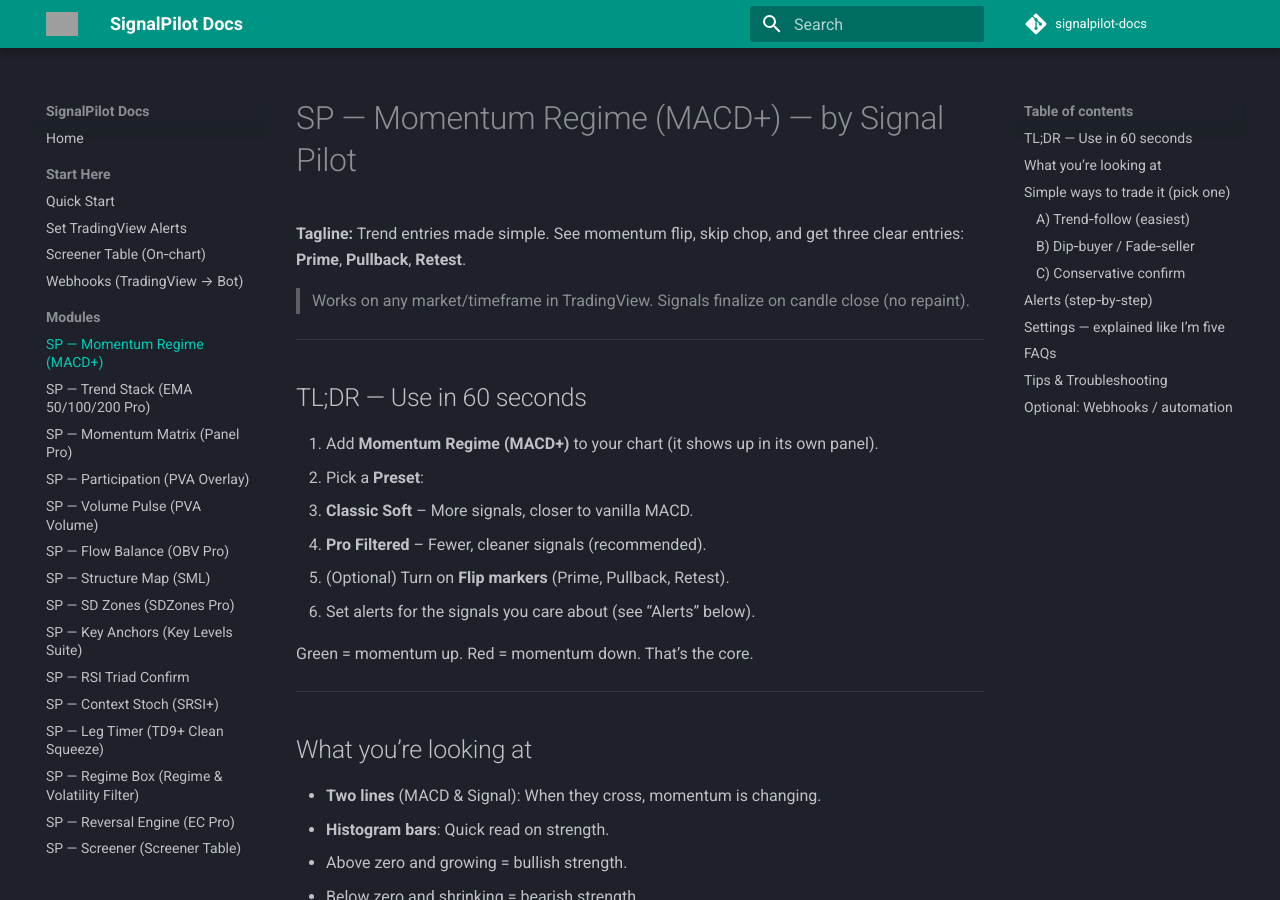
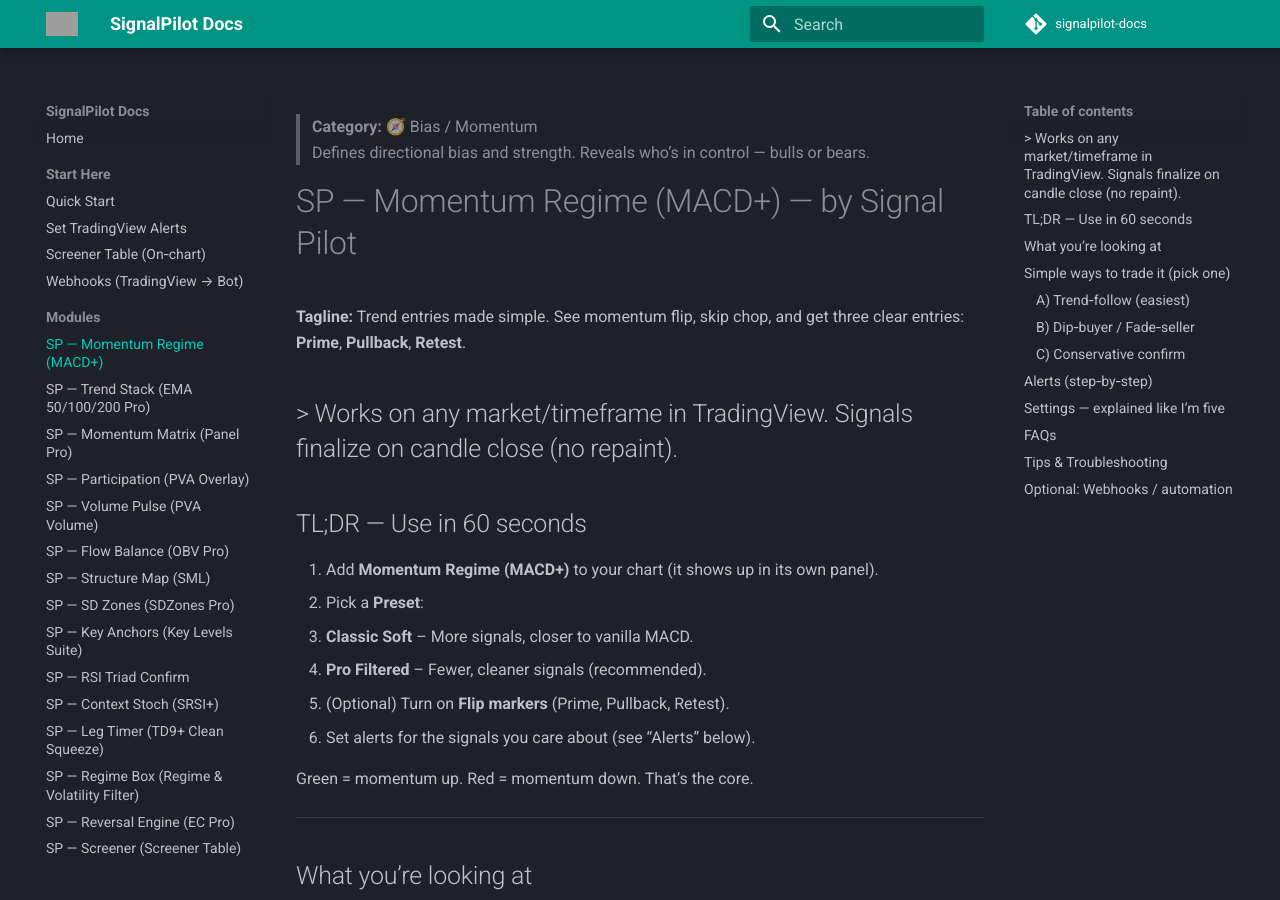
Before and after one commit to Signalpilot/signalpilot-docs, an MkDocs documentation site: the page built from docs/spp-macd-plus.md, in a window 1280 px wide and 900 px high. Built offline with MkDocs 1.6.1 and Material for MkDocs 9.7.7, drawn with Linux system fonts in a browser that asks for light colours; comment, search, counter and statistics services are not loaded; grey boxes are pictures that could not be loaded.

Commit message:
Update spp-macd-plus.md

```diff
--- a/docs/spp-macd-plus.md
+++ b/docs/spp-macd-plus.md
@@ -1,8 +1,11 @@
+> **Category:** 🧭 Bias / Momentum
+> Defines directional bias and strength. Reveals who’s in control — bulls or bears.
+
+
 # SP — Momentum Regime (MACD+) — by Signal Pilot
 **Tagline:** Trend entries made simple. See momentum flip, skip chop, and get three clear entries: **Prime**, **Pullback**, **Retest**.
 
 > Works on any market/timeframe in TradingView. Signals finalize on candle close (no repaint).
-
 ---
 
 ## TL;DR — Use in 60 seconds
```
